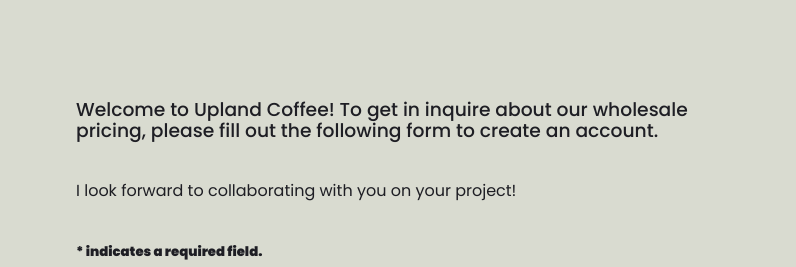
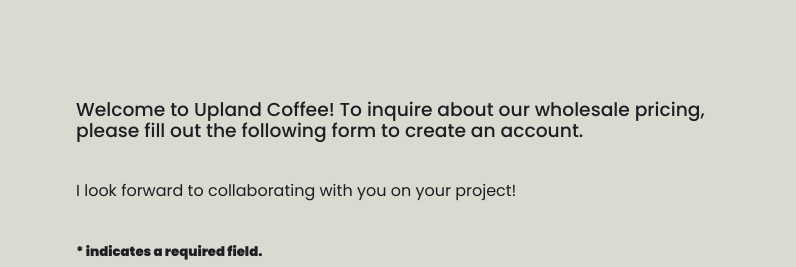
Before and after one commit to samwrobinson/odin-project-form, a plain HTML site: page index.html in a window 1280 px wide. Shown: the top 267 px of the page, 484-1280 px from the left. Drawn offline with Linux system fonts and the light colour scheme.

Commit message:
Fixed HTML text

```diff
--- a/index.html
+++ b/index.html
@@ -18,9 +18,10 @@
     </div>
     <section class="intro-and-form">
         <div class="intro">
-            <h3 class="poppins-medium">Welcome to Upland Coffee! To get
-                 in inquire about our wholesale pricing,
-                please fill out the following form to create an account.
+            <h3 class="poppins-medium">Welcome to Upland Coffee! To
+                inquire about our wholesale pricing,
+                please fill out the following form to
+                create an account.
             </h3>
             <h4 class="poppins-regular">I look forward to collaborating
                 with you on your project!
```
